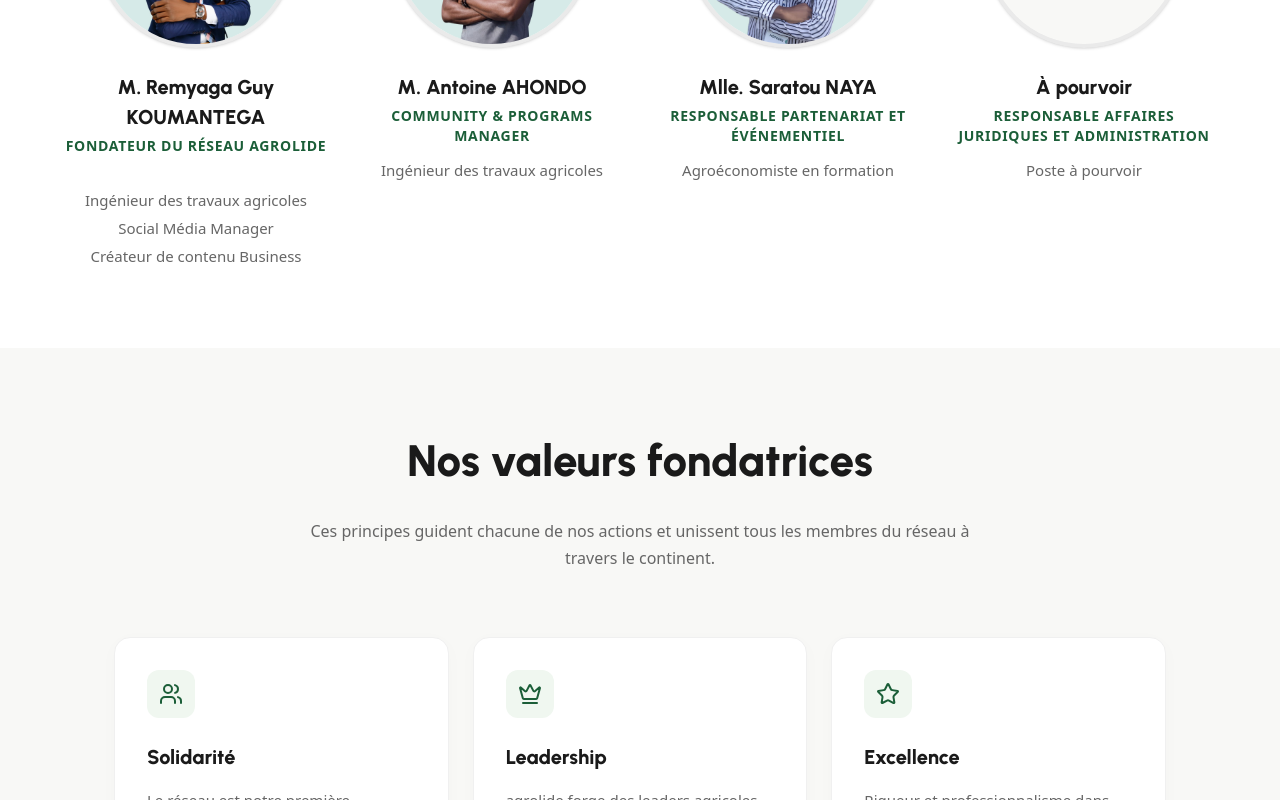
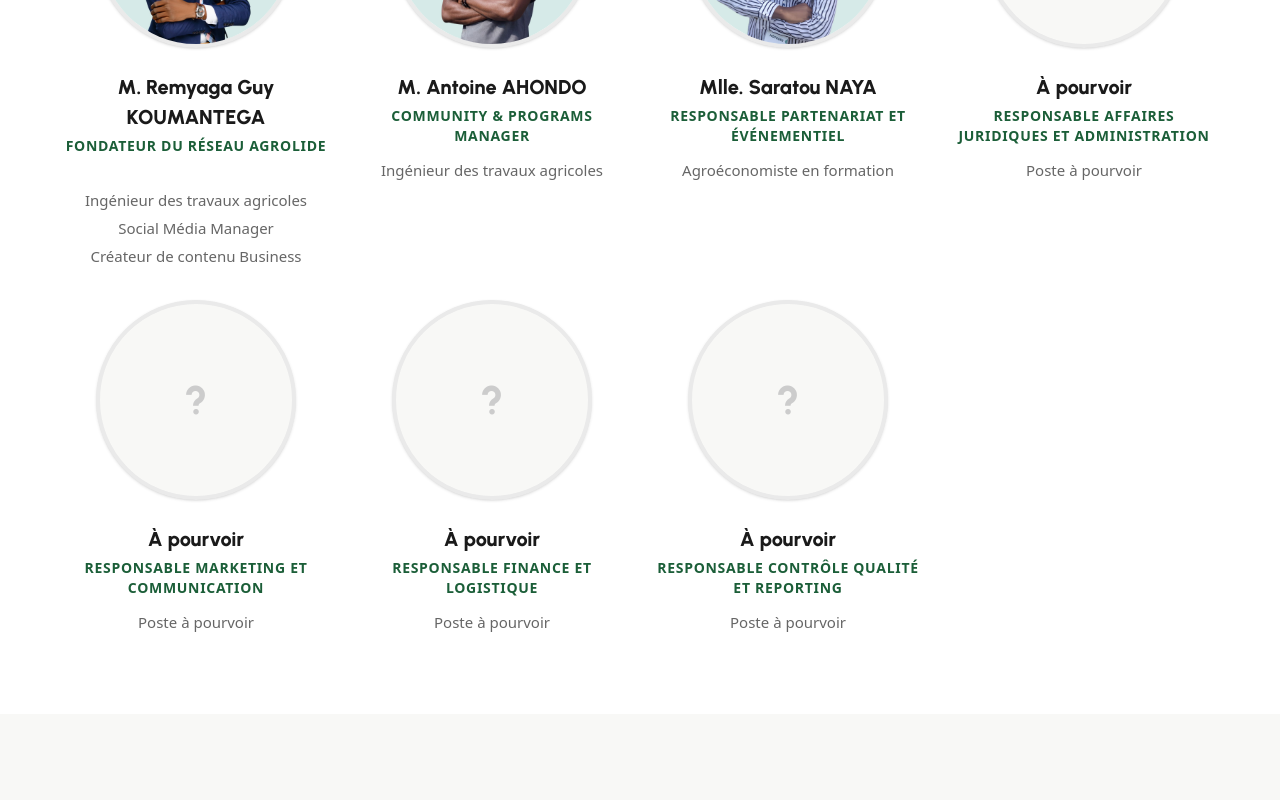
Before and after one commit to remyagaguy-lab/agrolide, a Next.js app in the folder agrolide/: page /qui-sommes-nous in a window 1280 px wide. Shown: the part 5472-6272 px from the top of the page. Built offline with nearby package versions, Linux system fonts and the light colour scheme.

Commit message:
Add new open positions to the team section

```diff
--- a/agrolide/src/app/(public)/qui-sommes-nous/page.tsx
+++ b/agrolide/src/app/(public)/qui-sommes-nous/page.tsx
@@ -289,6 +289,24 @@ export default function QuiSommesNousPage() {
                 role: "Responsable Affaires Juridiques et Administration",
                 bullets: ["Poste à pourvoir"],
                 image: ""
+              },
+              {
+                name: "À pourvoir",
+                role: "Responsable Marketing et Communication",
+                bullets: ["Poste à pourvoir"],
+                image: ""
+              },
+              {
+                name: "À pourvoir",
+                role: "Responsable Finance et Logistique",
+                bullets: ["Poste à pourvoir"],
+                image: ""
+              },
+              {
+                name: "À pourvoir",
+                role: "Responsable Contrôle Qualité et Reporting",
+                bullets: ["Poste à pourvoir"],
+                image: ""
               }
             ].map((member, i) => (
               <div key={i} className="group text-center flex flex-col items-center">
```
